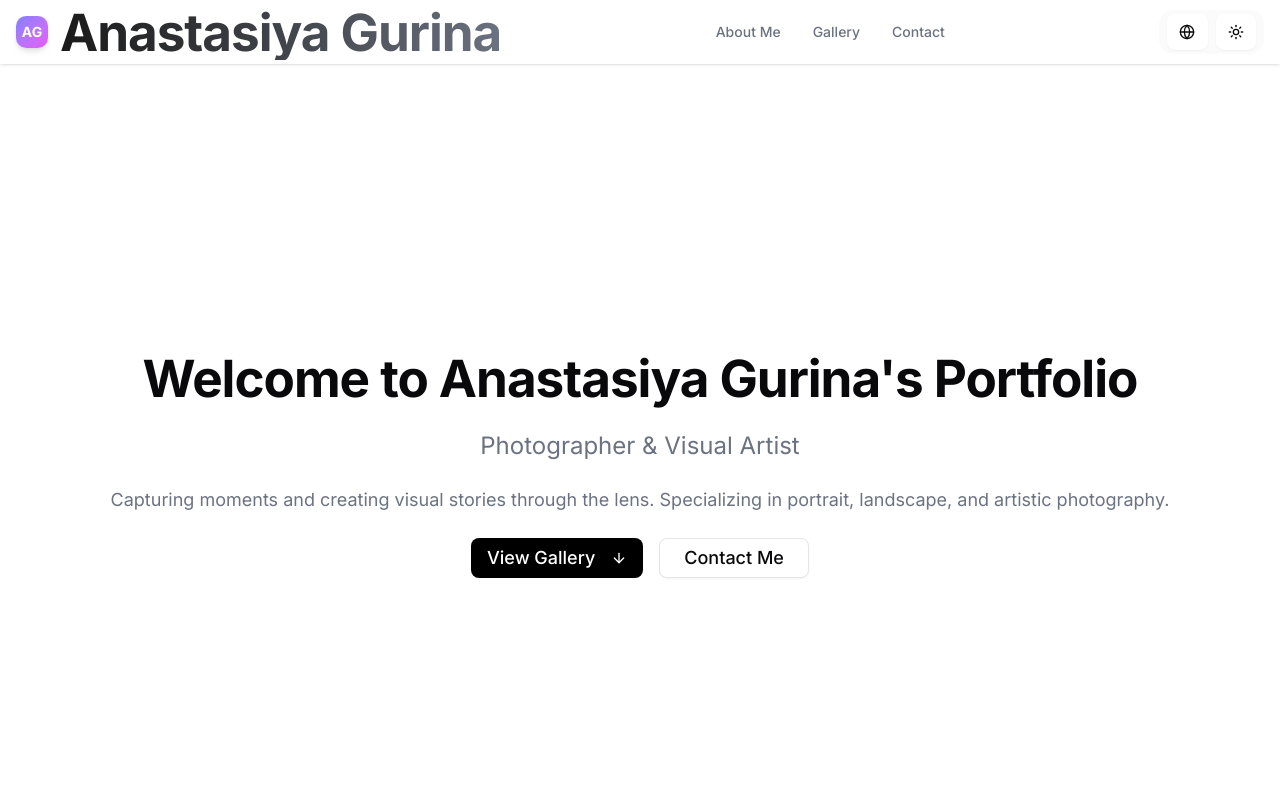
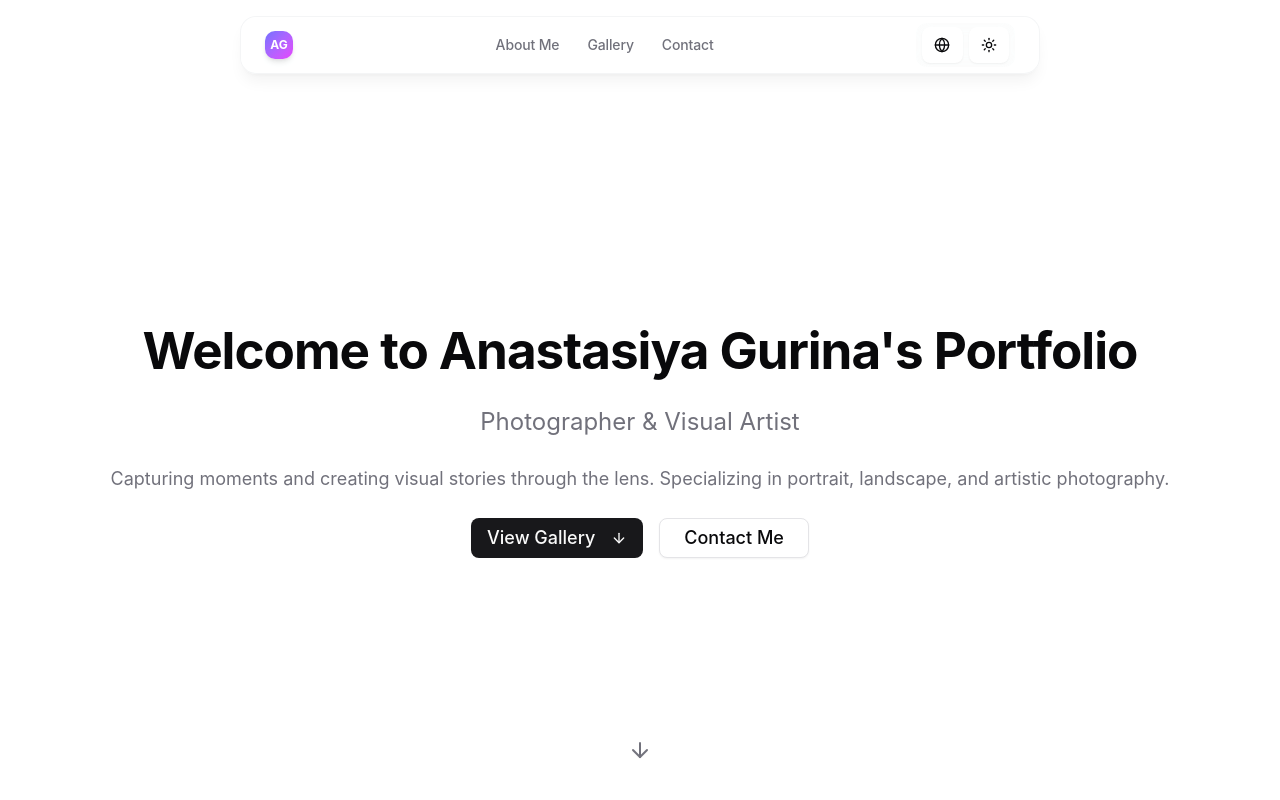
Before and after one commit to chatman-media/Anastasiya-Gurina, a React (Vite) app: page / in a window 1280 px wide. Shown: the top 800 px of the page. Built offline with nearby package versions, Linux system fonts and the light colour scheme.

Commit message:
Refactor header with auto-hide on scroll

```diff
--- a/src/components/header.tsx
+++ b/src/components/header.tsx
@@ -1,64 +1,101 @@
-"use client"
+"use client";
 
-import { ThemeSwitcher } from './theme-switcher'
-import { LanguageSwitcher } from './language-switcher'
-import { useTranslation } from 'react-i18next'
+import { useState, useEffect } from "react";
+import { ThemeSwitcher } from "./theme-switcher";
+import { LanguageSwitcher } from "./language-switcher";
+import { useTranslation } from "react-i18next";
 
 export function Header() {
-  const { t } = useTranslation()
+  const { t } = useTranslation();
+  const [isVisible, setIsVisible] = useState(true);
+  const [lastScrollY, setLastScrollY] = useState(0);
 
-  const handleNavClick = (e: React.MouseEvent<HTMLAnchorElement>, targetId: string) => {
-    e.preventDefault()
-    const element = document.getElementById(targetId)
-    if (element) {
-      element.scrollIntoView({ behavior: 'smooth' })
-    }
+  useEffect(() => {
+    const handleScroll = () => {
+      const currentScrollY = window.scrollY;
+
+      // Показываем header если скроллим вверх или находимся в самом верху
+      if (currentScrollY < lastScrollY || currentScrollY < 10) {
+        setIsVisible(true);
+      } else if (currentScrollY > lastScrollY && currentScrollY > 100) {
+        // Скрываем header если скроллим вниз и прошли больше 100px
+        setIsVisible(false);
       }
 
+      setLastScrollY(currentScrollY);
+    };
+
+    window.addEventListener("scroll", handleScroll, { passive: true });
+    return () => window.removeEventListener("scroll", handleScroll);
+  }, [lastScrollY]);
+
+  const handleNavClick = (
+    e: React.MouseEvent<HTMLAnchorElement>,
+    targetId: string,
+  ) => {
+    e.preventDefault();
+    const element = document.getElementById(targetId);
+    if (element) {
+      element.scrollIntoView({ behavior: "smooth" });
+    }
+  };
+
   return (
-    <header className="sticky top-0 z-50 w-full bg-background/80 backdrop-blur-md supports-[backdrop-filter]:bg-background/60 shadow-sm">
-      <div className="container flex h-16 items-center justify-between">
-        {/* Brand */}
-        <div className="flex items-center gap-3">
-          <div className="inline-flex h-8 w-8 items-center justify-center rounded-lg bg-gradient-to-br from-indigo-500/80 to-fuchsia-500/80 text-white shadow-md">
-            <span className="text-sm font-bold">AG</span>
+    <header
+      className={`fixed top-4 left-1/2 -translate-x-1/2 z-50 transition-all duration-500 ease-in-out ${
+        isVisible
+          ? "translate-y-0 opacity-100"
+          : "-translate-y-20 opacity-0 pointer-events-none"
+      }`}
+      style={{ width: "calc(100% - 2rem)", maxWidth: "800px" }}
+    >
+      <div
+        className="relative rounded-2xl border border-border/40 bg-background/70 backdrop-blur-xl shadow-lg shadow-black/5"
+        style={{
+          backdropFilter: "blur(20px) saturate(180%)",
+          WebkitBackdropFilter: "blur(20px) saturate(180%)",
+        }}
+      >
+        <div className="flex h-14 items-center justify-between px-6">
+          {/* Logo только */}
+          <div className="flex items-center">
+            <div className="inline-flex h-7 w-7 items-center justify-center rounded-lg bg-gradient-to-br from-indigo-500/90 to-fuchsia-500/90 text-white shadow-md">
+              <span className="text-xs font-bold">AG</span>
             </div>
-          <h1 className="text-xl md:text-2xl font-extrabold tracking-tight bg-clip-text text-transparent bg-gradient-to-r from-foreground to-muted-foreground">
-            {t('name')}
-          </h1>
           </div>
 
           {/* Nav */}
-        <nav className="hidden md:flex items-center gap-2 text-sm font-medium">
+          <nav className="hidden md:flex items-center gap-1 text-sm font-medium">
             <a
               href="#about"
-            onClick={(e) => handleNavClick(e, 'about')}
-            className="rounded-lg px-3 py-2 text-muted-foreground hover:text-foreground transition-colors duration-200 hover:bg-muted/40"
+              onClick={(e) => handleNavClick(e, "about")}
+              className="rounded-lg px-3 py-1.5 text-muted-foreground hover:text-foreground transition-colors duration-200 hover:bg-muted/50"
             >
-            {t('about')}
+              {t("about")}
             </a>
             <a
               href="#gallery"
-            onClick={(e) => handleNavClick(e, 'gallery')}
-            className="rounded-lg px-3 py-2 text-muted-foreground hover:text-foreground transition-colors duration-200 hover:bg-muted/40"
+              onClick={(e) => handleNavClick(e, "gallery")}
+              className="rounded-lg px-3 py-1.5 text-muted-foreground hover:text-foreground transition-colors duration-200 hover:bg-muted/50"
             >
-            {t('gallery')}
+              {t("gallery")}
             </a>
             <a
               href="#contact"
-            onClick={(e) => handleNavClick(e, 'contact')}
-            className="rounded-lg px-3 py-2 text-muted-foreground hover:text-foreground transition-colors duration-200 hover:bg-muted/40"
+              onClick={(e) => handleNavClick(e, "contact")}
+              className="rounded-lg px-3 py-1.5 text-muted-foreground hover:text-foreground transition-colors duration-200 hover:bg-muted/50"
             >
-            {t('contact')}
+              {t("contact")}
             </a>
           </nav>
 
           {/* Controls */}
-        <div className="flex items-center gap-2 rounded-xl bg-muted/40 px-2 py-1 backdrop-blur">
+          <div className="flex items-center gap-1.5 rounded-lg bg-muted/30 px-1.5 py-1 backdrop-blur">
             <LanguageSwitcher />
             <ThemeSwitcher />
           </div>
         </div>
+      </div>
     </header>
-  )
+  );
 }
--- a/src/components/hero.tsx
+++ b/src/components/hero.tsx
@@ -1,37 +1,38 @@
-"use client"
+"use client";
 
-import { useTranslation } from 'react-i18next'
-import { ArrowDown } from 'lucide-react'
-import { Button } from './ui/button'
+import { useTranslation } from "react-i18next";
+import { ArrowDown } from "lucide-react";
+import { Button } from "./ui/button";
 
 export function Hero() {
-  const { t } = useTranslation()
+  const { t } = useTranslation();
 
   return (
-    <section className="relative min-h-screen flex items-center justify-center bg-background hero-gradient">
+    <section className="relative min-h-screen flex items-center justify-center bg-background hero-gradient pt-20">
       <div className="container px-4 md:px-6 text-center">
         <div className="space-y-6">
           <h1 className="text-4xl md:text-6xl font-bold tracking-tight">
-            {t('welcome')}
+            {t("welcome")}
           </h1>
           <p className="text-xl md:text-2xl text-muted-foreground">
-            {t('profession')}
+            {t("profession")}
           </p>
-          <p className="text-lg text-muted-foreground">
-            {t('description')}
-          </p>
+          <p className="text-lg text-muted-foreground">{t("description")}</p>
 
           <div className="flex flex-col sm:flex-row gap-4 justify-center">
             <Button size="lg" className="text-lg btn-primary" asChild>
               <a href="#gallery">
-                {t('view_gallery')}
+                {t("view_gallery")}
                 <ArrowDown className="ml-2 h-5 w-5" />
               </a>
             </Button>
-            <Button size="lg" variant="outline" className="text-lg btn-outline" asChild>
-              <a href="#contact">
-                {t('contact_me')}
-              </a>
+            <Button
+              size="lg"
+              variant="outline"
+              className="text-lg btn-outline"
+              asChild
+            >
+              <a href="#contact">{t("contact_me")}</a>
             </Button>
           </div>
         </div>
@@ -41,5 +42,5 @@ export function Hero() {
         <ArrowDown className="h-6 w-6 text-muted-foreground" />
       </div>
     </section>
-  )
+  );
 }
--- a/src/index.css
+++ b/src/index.css
@@ -57,8 +57,10 @@ body {
     place-items: center;
     min-width: 320px;
     min-height: 100vh;
-  font-family: 'Inter', -apple-system, BlinkMacSystemFont, 'Segoe UI', 'Roboto', 'Oxygen',
-    'Ubuntu', 'Cantarell', 'Fira Sans', 'Droid Sans', 'Helvetica Neue', sans-serif;
+    font-family:
+        -apple-system, BlinkMacSystemFont, "Segoe UI", "Roboto", "Oxygen",
+        "Ubuntu", "Cantarell", "Fira Sans", "Droid Sans", "Helvetica Neue",
+        sans-serif;
     -webkit-font-smoothing: antialiased;
     -moz-osx-font-smoothing: grayscale;
 }
@@ -82,6 +84,24 @@ button:focus,
 button:focus-visible {
     outline: 4px auto -webkit-focus-ring-color;
 }
+
+/* Liquid Glass Header Styles */
+header {
+    backdrop-filter: blur(20px) saturate(180%);
+    -webkit-backdrop-filter: blur(20px) saturate(180%);
+}
+
+header nav a {
+    font-weight: 500;
+    font-size: 0.875rem;
+    letter-spacing: -0.01em;
+    transition: all 0.2s cubic-bezier(0.4, 0, 0.2, 1);
+}
+
+header nav a:hover {
+    transform: translateY(-1px);
+}
+</text>
 
 /* Light theme - clean and minimal */
 .theme-light {
@@ -136,25 +156,19 @@ button:focus-visible {
     padding-right: 1rem;
 }
 
-/* Navbar polish */
-header {
-  backdrop-filter: blur(8px);
+/* Typography improvements */
+h2 {
+    letter-spacing: -0.02em;
+    font-weight: 700;
 }
 
-header nav a {
-  padding: 0.5rem 0.75rem;
-  border-radius: calc(var(--radius) - 4px);
-  transition: color 200ms ease, background-color 200ms ease;
+h3 {
+    letter-spacing: -0.015em;
+    font-weight: 600;
 }
 
-header nav a:hover {
-  color: var(--primary);
-  background-color: transparent;
-}
-
-/* Subtle text polish */
-h2 {
-  letter-spacing: -0.015em;
+p {
+    line-height: 1.6;
 }
 
 /* Mobile optimizations */
@@ -468,7 +482,12 @@ h2 {
 
 /* Hero section dark theme enhancements */
 .theme-dark .hero-gradient {
-  background: linear-gradient(135deg, rgba(13, 17, 23, 0.9) 0%, rgba(22, 27, 34, 0.8) 50%, rgba(13, 17, 23, 0.9) 100%);
+    background: linear-gradient(
+        135deg,
+        rgba(13, 17, 23, 0.9) 0%,
+        rgba(22, 27, 34, 0.8) 50%,
+        rgba(13, 17, 23, 0.9) 100%
+    );
 }
 
 .theme-dark section {
@@ -567,3 +586,39 @@ h2 {
 .theme-dark .skeleton {
     @apply bg-gradient-to-r from-gray-800 to-gray-700;
 }
+
+/* Glass morphism utilities */
+.glass-morphism {
+    background: rgba(255, 255, 255, 0.7);
+    backdrop-filter: blur(20px) saturate(180%);
+    -webkit-backdrop-filter: blur(20px) saturate(180%);
+    border: 1px solid rgba(255, 255, 255, 0.18);
+}
+
+.theme-dark .glass-morphism {
+    background: rgba(22, 27, 34, 0.7);
+    border: 1px solid rgba(255, 255, 255, 0.1);
+}
+
+/* Smooth transitions */
+* {
+    transition-timing-function: cubic-bezier(0.4, 0, 0.2, 1);
+}
+
+/* Better focus states */
+*:focus-visible {
+    outline: 2px solid var(--primary);
+    outline-offset: 2px;
+    border-radius: 4px;
+}
+
+/* Text selection */
+::selection {
+    background-color: var(--primary);
+    color: var(--primary-foreground);
+}
+
+.theme-dark ::selection {
+    background-color: rgba(88, 166, 255, 0.3);
+    color: var(--foreground);
+}
```
Also changed, not shown: src/components/photo-gallery.tsx (+22 -17 lines). Lines whose indentation alone changed are shown as unchanged.
